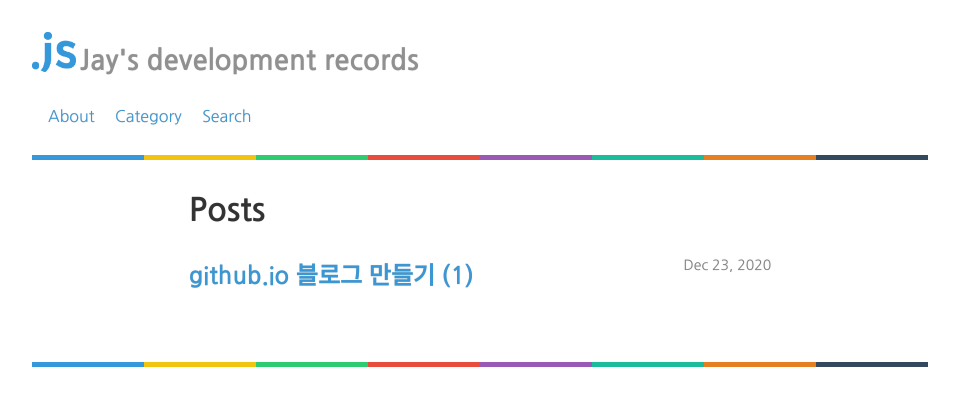
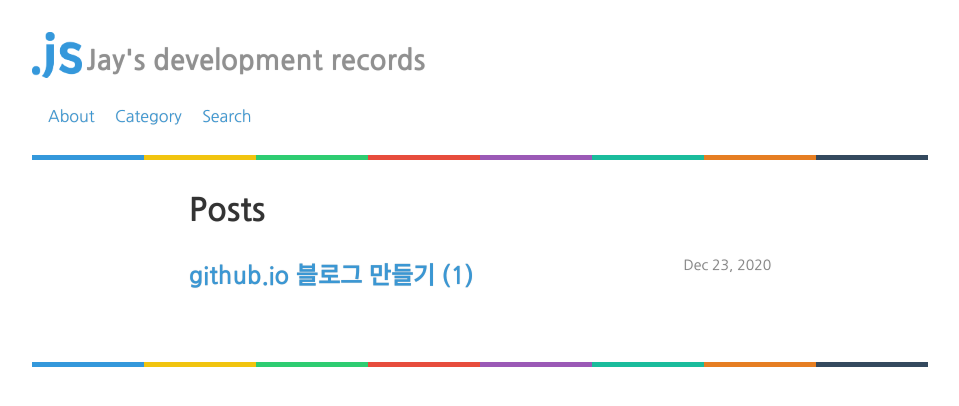
Before and after one commit to Clarit7/clarit7.github.io, a Jekyll site: the page built from index.html, in a window 1280 px wide. Shown: the top 406 px of the page, without its empty margins (160-1119 px from the left). Built offline with Jekyll 4.4.1, drawn with Linux system fonts in a browser that asks for light colours; some web fonts are replaced.

Commit message:
Update _layout.scss

```diff
--- a/_sass/_layout.scss
+++ b/_sass/_layout.scss
@@ -12,8 +12,8 @@ body{
 }
 
 .mainimg {
-    height : 40px;
-    width : auto;
+    width : 50px;
+    height : auto;
 }
 
 .site-title-text {
```
